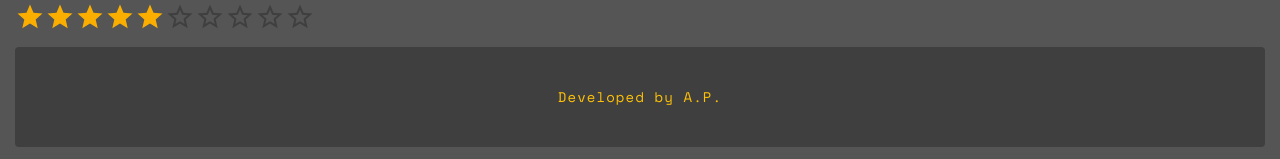
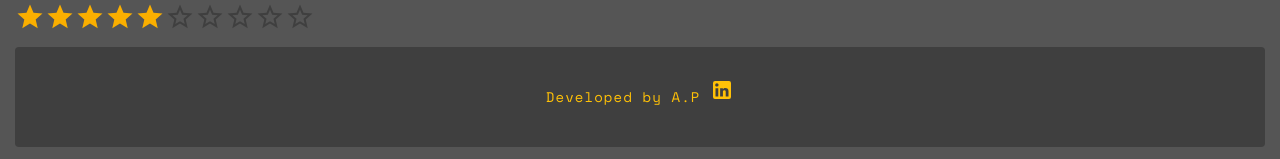
Before and after one commit to AniaPas/theHitTheBooksProject, a React (Create React App) app: page /1/1 in a window 1280 px wide. Shown: the part 913-1072 px from the top of the page. Built offline with nearby package versions, Linux system fonts and the light colour scheme; data requests are answered from the project's data file.

Commit message:
adding linkedIn icon

```diff
--- a/src/components/Footer/Footer.tsx
+++ b/src/components/Footer/Footer.tsx
@@ -1,9 +1,12 @@
 import { FC } from "react";
 import style from "./Footer.module.scss";
+import LinkedInIcon from "@mui/icons-material/LinkedIn";
 export const Footer: FC = () => {
   return (
     <footer className={style.footer}>
-      <p className={style.footerText}>Developed by A.P.</p>
+      <p className={style.footerText}>
+        Developed by A.P <LinkedInIcon />
+      </p>
     </footer>
   );
 };
```
